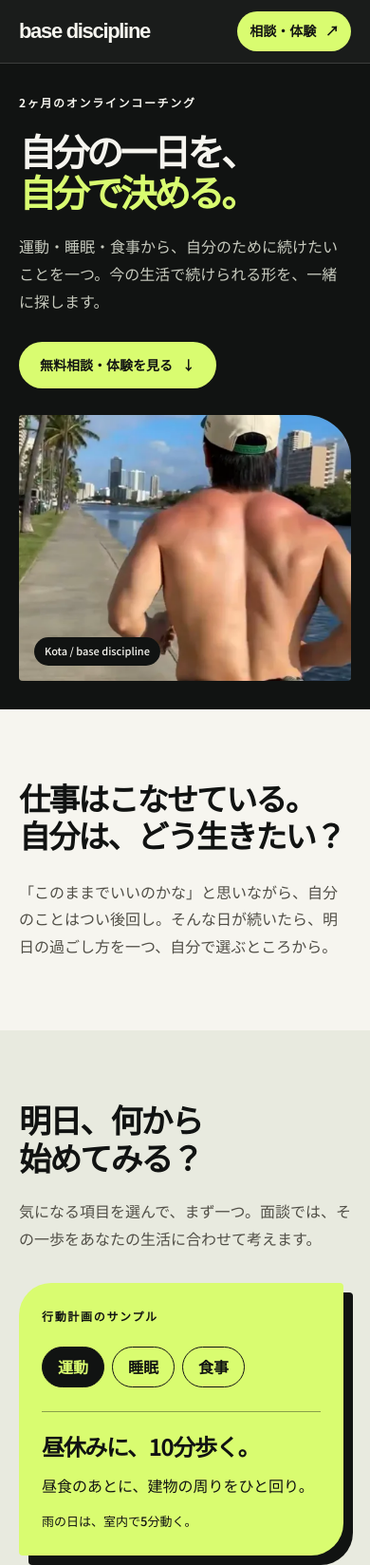
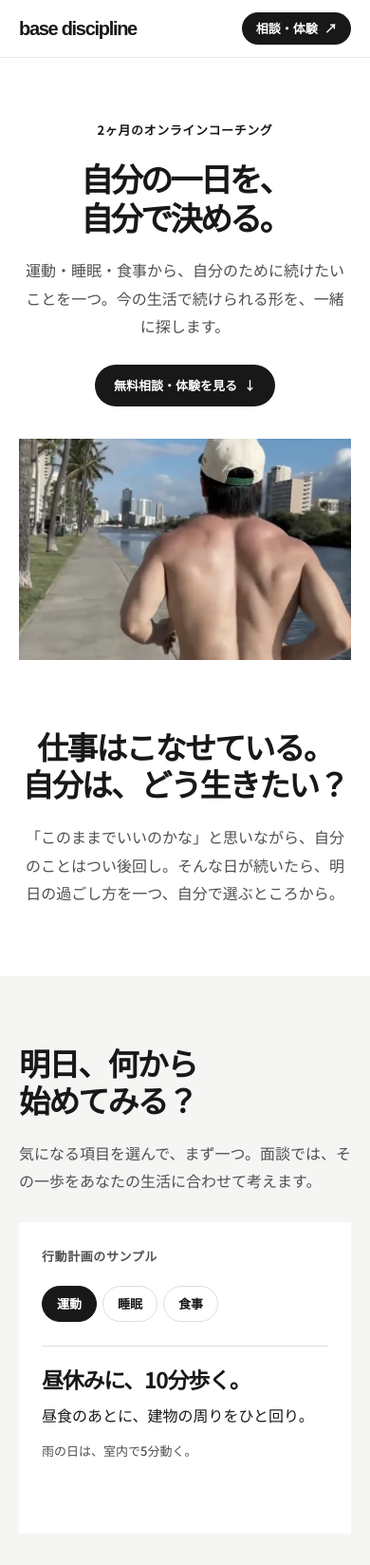
Before and after one commit to basediscipline/basediscipline, a plain HTML site: page index.html in a window 390 px wide. Shown: the top 1648 px of the page at 95% size. Drawn offline with Linux system fonts and the light colour scheme.

Commit message:
Refine landing page with restrained monochrome design

```diff
--- a/index.html
+++ b/index.html
@@ -20,120 +20,101 @@
 <meta name="twitter:card" content="summary_large_image"/>
 <meta name="twitter:image" content="https://basediscipline.github.io/basediscipline/assets/img/og.jpg"/>
 <style>
-:root{color-scheme:light;--black:#111312;--paper:#f6f5ef;--green:#d9fc70;--muted:#514f47;--line:#d8d7cd}
+:root{color-scheme:light;--ink:#181818;--muted:#505050;--surface:#f5f5f3;--line:#dededb;--white:#fff}
 *{box-sizing:border-box}
-html{scroll-behavior:smooth;scroll-padding-top:82px}
-body{margin:0;background:var(--paper);color:var(--black);font:500 16px/1.8 "Noto Sans JP",sans-serif}
+html{scroll-behavior:smooth;scroll-padding-top:78px}
+body{margin:0;background:var(--white);color:var(--ink);font:500 16px/1.85 "Noto Sans JP",sans-serif}
 a{color:inherit}
 img{display:block;width:100%;height:auto}
 button{font:inherit;color:inherit}
 h1,h2,h3,p,figure{margin:0}
 h1,h2,h3{line-height:1.18;letter-spacing:-.055em;text-wrap:balance}
-h2{font-size:clamp(34px,6vw,78px)}
-h3{font-size:clamp(24px,3vw,40px)}
-.wrap{width:min(1200px,calc(100% - 72px));margin-inline:auto}
-.block{padding-block:clamp(74px,11vw,150px)}
-.kicker{font-size:12px;letter-spacing:.14em;font-weight:700;margin-bottom:18px}
+h2{font-size:clamp(33px,5.8vw,72px)}
+h3{font-size:clamp(23px,3vw,36px)}
+.wrap{width:min(1120px,calc(100% - 80px));margin-inline:auto}
+.block{padding-block:clamp(72px,10vw,146px)}
+.kicker{font-size:13px;letter-spacing:.045em;font-weight:700;margin-bottom:18px}
 .lead{margin-top:22px;color:var(--muted);max-width:35em}
-.dark{background:var(--black);color:var(--paper)}
-.dark .lead{color:#c7cabe}
-.button{display:inline-flex;align-items:center;justify-content:center;gap:.7em;padding:12px 22px;border-radius:100px;background:var(--green);color:var(--black);text-decoration:none;font-size:14px;font-weight:700}
-.button:hover{background:#e8ffa8}
-:focus-visible{outline:3px solid #398ddb;outline-offset:4px}
-header{position:sticky;top:0;z-index:10;background:#111312f5;color:var(--paper);border-bottom:1px solid #ffffff26}
-nav{display:flex;align-items:center;justify-content:space-between;gap:16px;min-height:66px}
+.button{display:inline-flex;align-items:center;justify-content:center;gap:.55em;min-height:44px;padding:9px 20px;border-radius:100px;background:var(--ink);color:white;text-decoration:none;font-size:13px;font-weight:700}
+.button:hover{background:#3f3f3f}
+:focus-visible{outline:2px solid #2668b7;outline-offset:4px}
+header{position:sticky;top:0;z-index:10;background:#fffffff2;border-bottom:1px solid #e8e8e6;backdrop-filter:blur(16px)}
+nav{display:flex;align-items:center;justify-content:space-between;gap:16px;min-height:60px}
 nav a{text-decoration:none}
-.brand{font:bold 22px/1.1 Arial,sans-serif;letter-spacing:-.06em}
-.nav-links{display:flex;align-items:center;gap:clamp(14px,3vw,38px);font-size:13px}
-.hero{overflow:hidden}
-.hero-grid{display:grid;grid-template-columns:1.2fr 1fr;align-items:center;gap:clamp(30px,5vw,80px);padding-block:clamp(30px,6vw,82px)}
-.hero h1{font-size:clamp(40px,7.15vw,110px);letter-spacing:-.09em;line-height:1.11}
-.hero h1 span{color:var(--green)}
-.hero .button{margin-top:28px}
-.hero-photo{position:relative;aspect-ratio:4/5.15;overflow:hidden;border-radius:4px 80px 4px 4px;background:#31372a}
-.hero-photo img{position:absolute;height:100%;object-fit:cover;object-position:center 56%;scale:1.19}
-.hero-photo figcaption{position:absolute;left:16px;bottom:16px;padding:5px 11px;background:var(--black);border-radius:50px;font-size:11px}
-.intro{display:grid;grid-template-columns:1.5fr 1fr;align-items:end;gap:26px 64px}
-.intro h2{font-size:clamp(33px,5.35vw,72px)}
-.intro .lead{margin:0}
-.try{background:#e8eadf}
-.demo-grid{display:grid;grid-template-columns:1fr 1.12fr;align-items:center;gap:clamp(32px,8vw,110px)}
-.demo-card{background:var(--green);padding:clamp(24px,4.5vw,58px);border-radius:34px 4px 34px 4px;box-shadow:10px 10px 0 #111312}
-.demo-card .kicker{margin-bottom:12px}
-.choices{display:flex;flex-wrap:wrap;gap:8px;margin:22px 0 25px}
+.brand{font:700 20px/1.1 Arial,sans-serif;letter-spacing:-.065em;text-decoration:none}
+.nav-links{display:flex;align-items:center;gap:clamp(14px,3vw,34px);font-size:13px}
+nav .button{min-height:34px;padding:5px 15px}
+.hero{text-align:center;padding-top:clamp(64px,9vw,116px)}
+.hero-grid{display:grid;gap:clamp(34px,5vw,59px)}
+.hero h1{font-size:clamp(37px,6.55vw,92px);letter-spacing:-.085em}
+.hero .lead{margin-inline:auto;text-wrap:pretty}
+.hero .button{margin-top:25px}
+.hero-photo{position:relative;aspect-ratio:2.45;overflow:hidden;background:#e0e3dd}
+.hero-photo img{height:100%;object-fit:cover;object-position:50% 44%;filter:saturate(.57)}
+.intro{max-width:790px;text-align:center}
+.intro .lead{margin-inline:auto;text-wrap:pretty}
+.try,.start{background:var(--surface)}
+.demo-grid{display:grid;grid-template-columns:1fr 1fr;align-items:center;gap:clamp(28px,7vw,98px)}
+.demo-card{background:white;padding:clamp(24px,4.5vw,54px)}
+.demo-card .kicker{margin-bottom:12px;color:var(--muted)}
+.choices{display:flex;flex-wrap:wrap;gap:6px;margin:19px 0 25px}
 .choices[hidden]{display:none}
-.choices button{background:transparent;border:1px solid var(--black);border-radius:99px;padding:6px 16px;cursor:pointer;font-weight:700}
-.choices button[aria-pressed=true]{background:var(--black);color:var(--green)}
-.plan{border-top:1px solid #11131265;padding-top:22px}
-.plan h3{font-size:clamp(24px,3.75vw,46px)}
-.plan p{margin-top:12px}
-.plan p:last-child{font-size:13px}
+.choices button{background:transparent;border:1px solid var(--line);border-radius:99px;padding:6px 15px;cursor:pointer;font-weight:700;font-size:13px}
+.choices button[aria-pressed=true]{background:var(--ink);border-color:var(--ink);color:white}
+.plan{border-top:1px solid var(--line);padding-top:21px;min-height:174px}
+.plan h3{font-size:clamp(23px,3vw,37px)}
+.plan p{margin-top:10px}
+.plan p:last-child{font-size:13px;color:var(--muted)}
 .program-head{display:flex;align-items:end;justify-content:space-between;gap:24px;margin-bottom:36px}
-.fee{white-space:nowrap;font-size:clamp(23px,3.5vw,42px);font-weight:700}
+.fee{white-space:nowrap;font-size:clamp(22px,3vw,36px);font-weight:700}
 .fee small{font-size:13px}
-.phases{display:grid;grid-template-columns:repeat(3,1fr);border-block:1px solid #ffffff45}
-.phase{padding:28px 22px 32px 0}
-.phase+.phase{padding-left:22px;border-left:1px solid #ffffff45}
-.phase .kicker{color:var(--green)}
-.phase p:last-child{margin-top:12px;color:#c7cabe;font-size:14px}
+.phases{display:grid;grid-template-columns:repeat(3,1fr);border-block:1px solid var(--line)}
+.phase{padding:25px 22px 29px 0}
+.phase+.phase{padding-left:22px;border-left:1px solid var(--line)}
+.phase .kicker,.phase p:last-child{color:var(--muted)}
+.phase p:last-child{margin-top:12px;font-size:14px}
 .program .program-info{margin-top:24px}
 details{border-bottom:1px solid var(--line);padding-bottom:12px}
 summary{cursor:pointer;padding:12px 0 0;font-weight:700}
 details p{margin-top:12px}
-.dark details{border-color:#ffffff45}
-.profile{display:grid;grid-template-columns:minmax(0,.9fr) 1.1fr;align-items:center;gap:clamp(30px,9vw,120px)}
-.profile img{aspect-ratio:4/4.4;object-fit:cover;object-position:center 35%;border-radius:4px 55px 4px 4px}
+.profile-band{background:#181818;color:white}
+.profile{display:grid;grid-template-columns:minmax(0,.85fr) 1fr;align-items:center;gap:clamp(30px,9vw,120px)}
+.profile img{aspect-ratio:4/4.2;object-fit:cover;object-position:center 35%;filter:saturate(.52)}
+.profile .lead,.profile .credentials{color:#d0d0ce}
 .profile .name{margin-top:22px;font-size:20px;font-weight:700}
-.profile .credentials{font-size:13px;color:var(--muted)}
-.items{border-top:1px solid var(--line);padding:28px 0}
+.profile .credentials{font-size:13px}
+.items{border-top:1px solid var(--line);padding:24px 0 34px}
 .items-content{display:flex;align-items:center;gap:22px;padding:16px 0}
-.items img{width:130px;max-width:32%;border-radius:8px}
-.start{background:#e8eadf}
-.entry{display:grid;grid-template-columns:1fr 1fr;gap:16px;margin-top:35px}
-.offer{padding:clamp(22px,4vw,48px);background:var(--paper);border-radius:4px 36px 4px 4px}
-.offer:first-child{background:var(--green)}
-.offer .button{background:var(--black);color:var(--paper);margin-top:20px}
-.offer .button:hover{background:#32352d}
-.offer .meta{font-weight:700;margin:14px 0}
-.offer .fine,.fine{margin-top:16px;color:var(--muted);font-size:13px}
-.faq{max-width:860px}
+.items img{width:130px;max-width:32%}
+.entry{display:grid;grid-template-columns:1fr 1fr;gap:16px;margin-top:34px}
+.offer{padding:clamp(22px,4vw,44px);background:white}
+.offer .button{margin-top:18px}
+.offer .meta{font-weight:700;margin:12px 0}
+.fine{margin-top:15px;color:var(--muted);font-size:13px}
+.faq{max-width:830px}
 .faq details{font-size:14px}
-.faq h2{margin-bottom:24px}
-footer{padding:44px 0;font-size:13px}
-footer .fine{color:#c7cabe}
+.faq h2{margin-bottom:22px}
+footer{background:var(--surface);padding:38px 0;font-size:13px}
 .footer-links{display:flex;flex-wrap:wrap;gap:12px 22px;margin-top:18px}
-@keyframes rise{from{opacity:.35;transform:translateY(25px)}to{opacity:1;transform:none}}
+@keyframes reveal{from{opacity:.65;translate:0 10px}to{opacity:1;translate:0 0}}
 @media(prefers-reduced-motion:no-preference){
-.hero-copy{animation:rise .75s ease-out both}
-.hero-photo{animation:rise .9s ease-out both}
-.reveal.is-visible,.plan.is-changing{animation:rise .55s ease-out both}
+  .hero-copy,.reveal.is-visible,.plan.is-changing{animation:reveal .42s ease-out both}
 }
-@media(max-width:780px){
+@media(max-width:760px){
   .wrap{width:calc(100% - 40px)}
-.hero-grid,.intro,.demo-grid,.profile{grid-template-columns:1fr}
-.hero-grid{gap:28px}
-.hero h1{font-size:clamp(38px,10vw,72px)}
-.hero-photo{aspect-ratio:5/4;border-top-right-radius:48px}
-.hero-photo img{object-position:center 49%}
+  .hero-photo{aspect-ratio:1.5;object-position:center}
+  .hero-photo img{object-position:center 46%}
+  .demo-grid,.profile{grid-template-columns:1fr}
   .profile img{max-width:440px}
   .program-head{display:block}
-.fee{margin-top:20px}
+  .fee{margin-top:18px}
   .phases{grid-template-columns:1fr}
-.phase+.phase{border-left:0;border-top:1px solid #ffffff45;padding-left:0}
+  .phase+.phase{border-left:0;border-top:1px solid var(--line);padding-left:0}
 }
 @media(max-width:560px){
   .nav-secondary{display:none}
   .entry{grid-template-columns:1fr}
-nav .button{padding:8px 13px}
-.demo-card{margin-right:8px}
-}
-@supports (animation-timeline:scroll()){
-  @media(prefers-reduced-motion:no-preference){
-    header::after{content:"";position:absolute;inset:auto 0 0;height:2px;background:var(--green);transform-origin:left;animation:reading-progress linear both;animation-timeline:scroll(root block)}
-    @keyframes reading-progress{from{transform:scaleX(0)}to{transform:scaleX(1)}}
-    .hero-photo img{animation:photo-drift linear both;animation-timeline:view();animation-range:exit 0% exit 100%}
-    @keyframes photo-drift{from{translate:0 0}to{translate:0 7%}}
-  }
+  .hero h1{font-size:clamp(31px,8.8vw,46px)}
 }
 @media(prefers-reduced-motion:reduce){html{scroll-behavior:auto}}
 </style>
@@ -144,16 +125,15 @@ nav .button{padding:8px 13px}
   <div class="nav-links"><a class="nav-secondary" href="#program">プログラム</a><a class="nav-secondary" href="#about">コーチ</a><a class="button" href="#start">相談・体験 <span aria-hidden="true">↗</span></a></div>
 </nav></header>
 <main>
-<section class="hero dark" aria-labelledby="hero-title"><div class="wrap hero-grid">
+<section class="hero" aria-labelledby="hero-title"><div class="wrap hero-grid">
   <div class="hero-copy">
     <p class="kicker">2ヶ月のオンラインコーチング</p>
-    <h1 id="hero-title">自分の一日を、<br><span>自分で決める。</span></h1>
+    <h1 id="hero-title">自分の一日を、<wbr>自分で決める。</h1>
     <p class="lead">運動・睡眠・食事から、自分のために続けたいことを一つ。今の生活で続けられる形を、一緒に探します。</p>
     <a class="button" href="#start">無料相談・体験を見る <span aria-hidden="true">↓</span></a>
   </div>
   <figure class="hero-photo">
     <img src="assets/img/hero.webp" alt="水辺の道を走る増輪孝太" fetchpriority="high">
-    <figcaption>Kota / base discipline</figcaption>
   </figure>
 </div></section>
 
@@ -182,7 +162,7 @@ nav .button{padding:8px 13px}
   </div>
 </div></section>
 
-<section class="block dark program" id="program"><div class="wrap">
+<section class="block program" id="program"><div class="wrap">
   <div class="program-head reveal">
     <div><p class="kicker">2ヶ月 自己管理自走化プログラム</p><h2>試して、振り返って、<br>自分のペースをつかむ。</h2></div>
     <p class="fee">300,000円 <small>（税込）</small></p>
@@ -199,7 +179,7 @@ nav .button{padding:8px 13px}
   </details>
 </div></section>
 
-<section class="block" id="about"><div class="wrap profile">
+<section class="block profile-band" id="about"><div class="wrap profile">
   <img src="assets/img/portrait.webp" width="800" height="1067" alt="base discipline代表の増輪孝太" loading="lazy">
   <div class="reveal">
     <h2>一緒に、続け方を<br>考える人。</h2>
@@ -253,7 +233,7 @@ nav .button{padding:8px 13px}
   </div></details>
 </div></section>
 </main>
-<footer class="dark"><div class="wrap">
+<footer><div class="wrap">
   <a class="brand" href="#top">base discipline</a>
   <div class="footer-links"><a href="tokusho.html">特定商取引法に基づく表記</a><a href="privacy.html">プライバシーポリシー</a></div>
   <p class="fine">事業者情報・販売条件等の法定表示事項のうち省略している事項は、ご請求に応じて申込み前に十分な時間的余裕をもって電磁的方法により遅滞なく提供します。</p>
```
Lines whose indentation alone changed are shown as unchanged.
